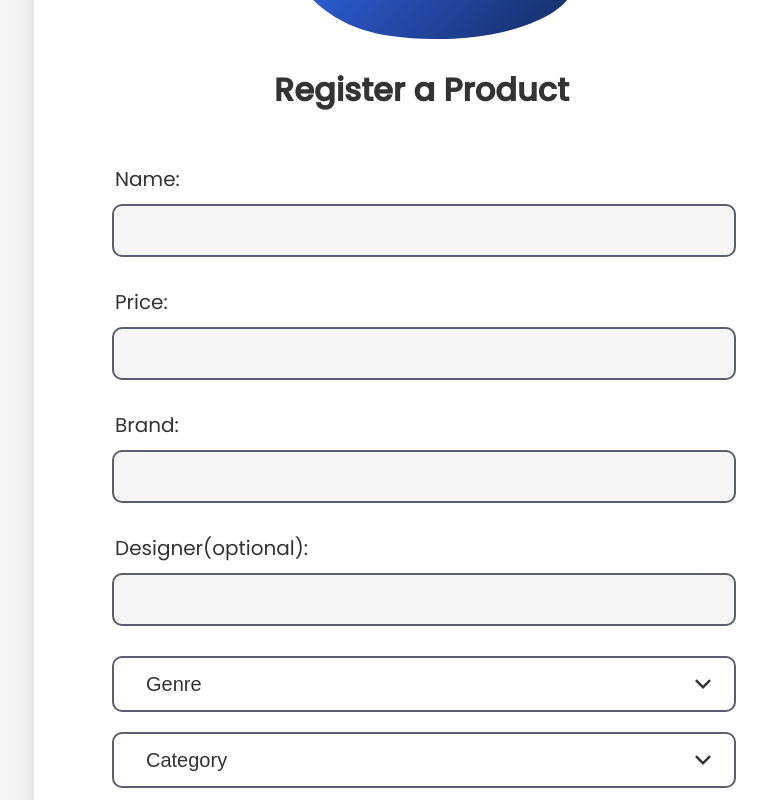
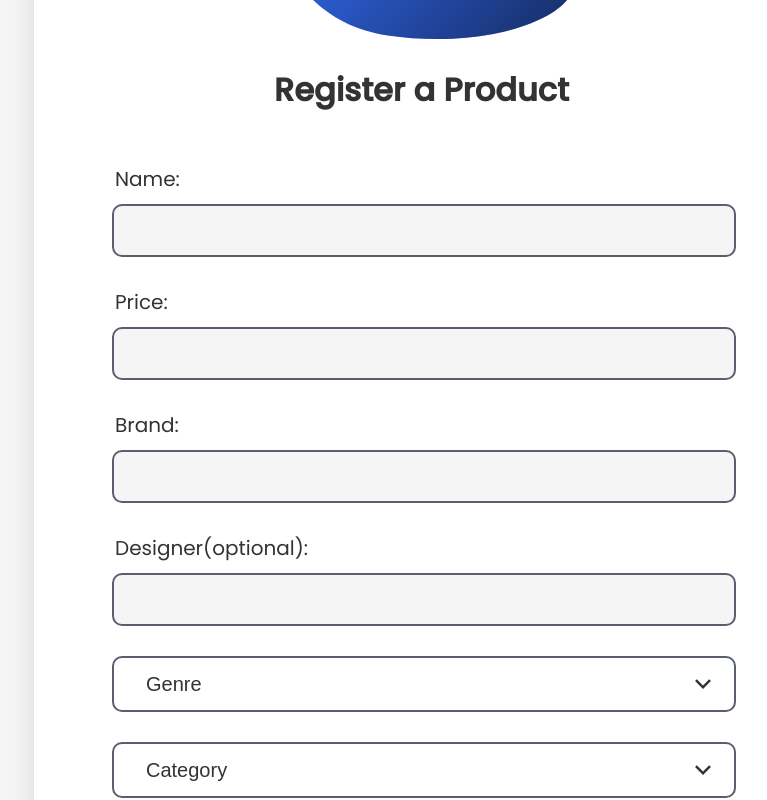
Before and after one commit to eualex/BlueShop, a React (Create React App) app in the folder web/: page /register-product in a window 1280 px wide. Shown: the part 335-1135 px from the top of the page, without its empty margins (216-983 px from the left). Built offline with nearby package versions, Linux system fonts and the light colour scheme; the HTML template or start-up script is replaced by a standard one; what reduxsauce would draw is missing.

Commit message:
mudando margin no select do form register

```diff
--- a/web/src/pages/RegisterProduct/FormRegisterProduct/styles.ts
+++ b/web/src/pages/RegisterProduct/FormRegisterProduct/styles.ts
@@ -16,7 +16,7 @@ export const ContainerForm = styled.form`
   }
 
   .form-select {
-    margin-bottom: 20px;
+    margin-bottom: 30px;
   }
 
   @media (max-width: 768px) {
```
